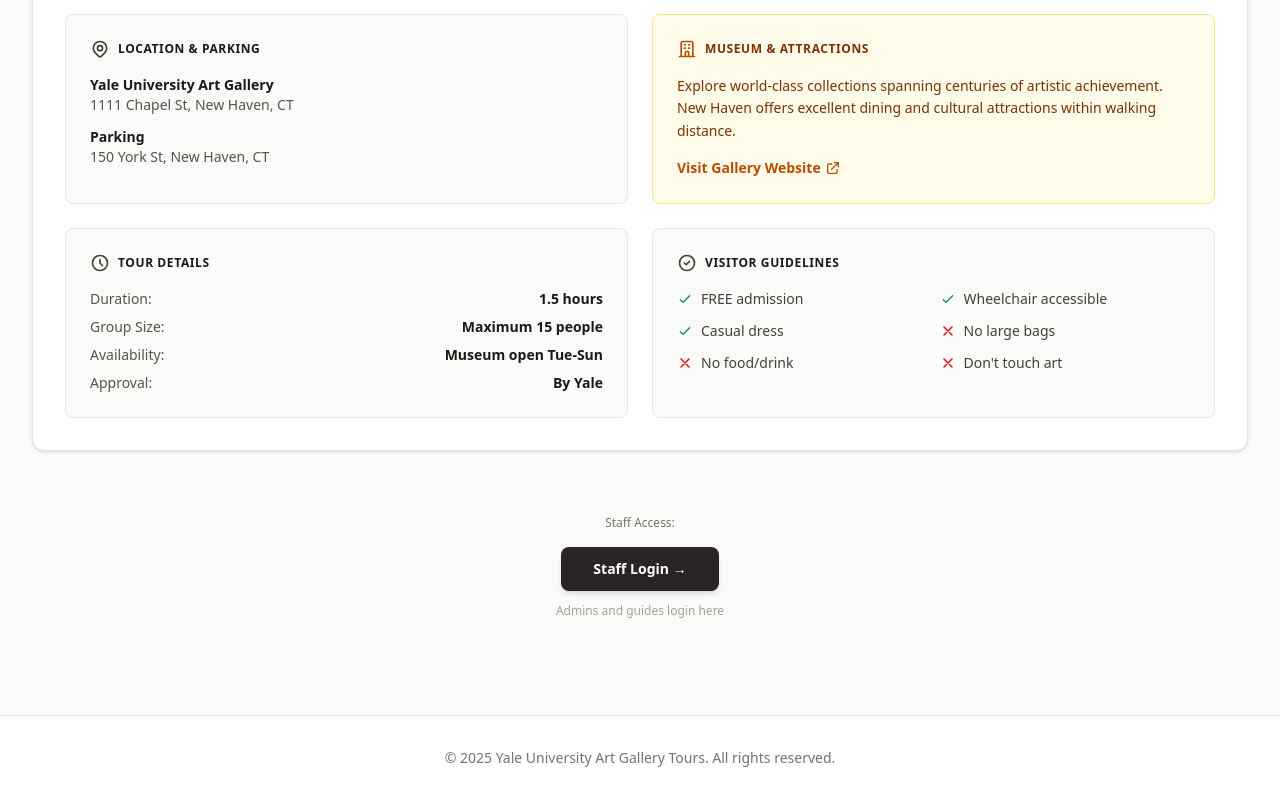
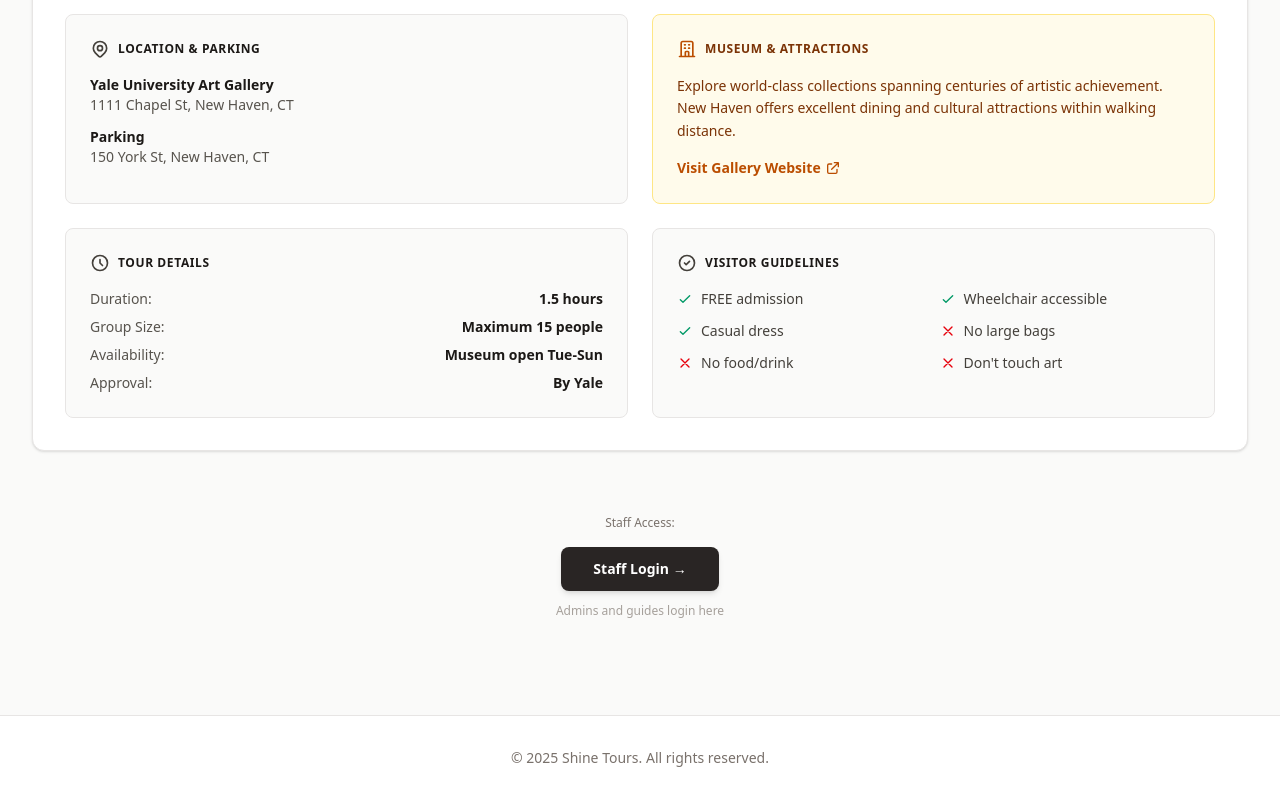
Before and after one commit to rtrahan/shinetours, a Next.js app: page / in a window 1280 px wide. Shown: the part 1950-2750 px from the top of the page. Built offline with nearby package versions, Linux system fonts and the light colour scheme; no server answers; the database is empty.

Commit message:
Update footer to show Shine Tours branding

```diff
--- a/app/page.tsx
+++ b/app/page.tsx
@@ -456,7 +456,7 @@
       <footer className="bg-white border-t border-stone-200 mt-12">
         <div className="max-w-[1800px] mx-auto px-8 py-8">
           <div className="text-center">
-            <p className="text-sm text-stone-500">© 2025 Yale University Art Gallery Tours. All rights reserved.</p>
+            <p className="text-sm text-stone-500">© 2025 Shine Tours. All rights reserved.</p>
           </div>
         </div>
       </footer>
```
